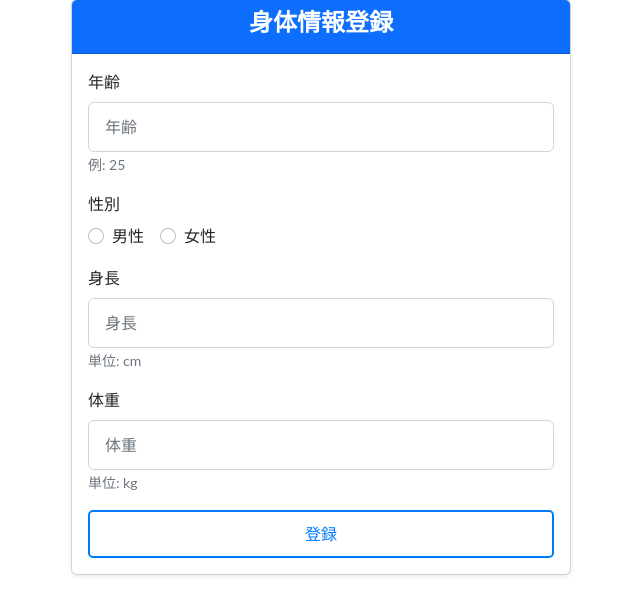
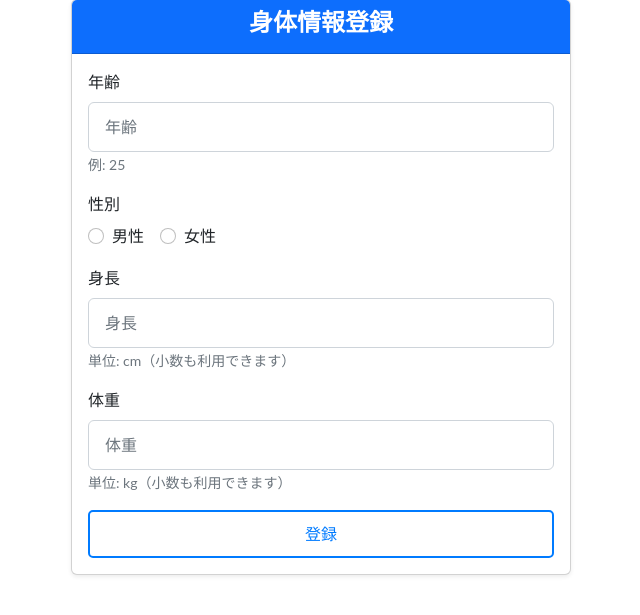
Before and after one commit to TabataMasahito/Dteam, a Flask app: page /auth/bodycreate in a window 1280 px wide. Shown: the part 65-680 px from the top of the page, without its empty margins (319-959 px from the left). Run offline with Flask 3, Linux system fonts and the light colour scheme; parts of the project's set-up code (start-up, migrations or seed data) failed here and were passed over; some libraries are stand-ins or nearby versions.

Commit message:
小数点

```diff
--- a/apps/auth/templates/auth/createbody.html
+++ b/apps/auth/templates/auth/createbody.html
@@ -43,7 +43,7 @@
                 <div class="mb-3">
                     <label for="height" class="form-label">身長</label>
                     {{ form.height(class="form-control", placeholder="身長") }}
-                    <small class="text-muted">単位: cm</small>
+                    <small class="text-muted">単位: cm（小数も利用できます）</small>
                     {% for error in form.height.errors %}
                     <div class="text-danger small">{{ error }}</div>
                     {% endfor %}
@@ -52,7 +52,7 @@
                 <div class="mb-3">
                     <label for="weight" class="form-label">体重</label>
                     {{ form.weight(class="form-control", placeholder="体重") }}
-                    <small class="text-muted">単位: kg</small>
+                    <small class="text-muted">単位: kg（小数も利用できます）</small>
                     {% for error in form.weight.errors %}
                     <div class="text-danger small">{{ error }}</div>
                     {% endfor %}
```
